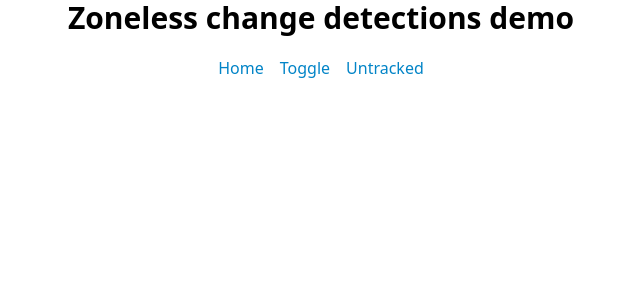
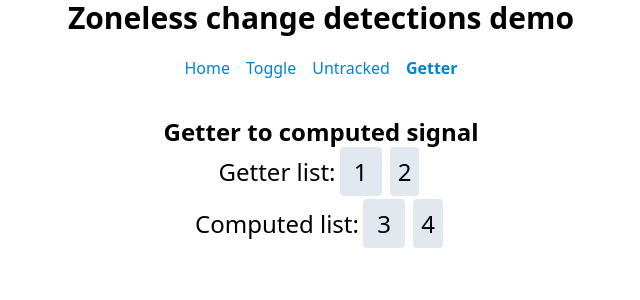
Before and after one commit to MaksymByelous/zoneless-cd, an Angular app: page /getter in a window 1280 px wide. Before the commit this address led to /. Shown: the top 300 px of the page, without its empty margins (319-959 px from the left). Built offline with nearby package versions, Linux system fonts and the light colour scheme.

Commit message:
add getter vs computed example

```diff
--- a/src/app/app.component.ts
+++ b/src/app/app.component.ts
@@ -11,6 +11,7 @@ import {RouterLink, RouterLinkActive, RouterOutlet} from '@angular/router';
       <a routerLink="/home" routerLinkActive="font-bold">Home</a>
       <a routerLink="/toggle" routerLinkActive="font-bold">Toggle</a>
       <a routerLink="/untracked" routerLinkActive="font-bold">Untracked</a>
+      <a routerLink="/getter" routerLinkActive="font-bold">Getter</a>
     </nav>
     <router-outlet />
   `,
--- a/src/app/app.routes.ts
+++ b/src/app/app.routes.ts
@@ -2,10 +2,12 @@ import { Routes } from '@angular/router';
 import {ParentComponent} from "./components/parent/parent.component";
 import {ActiveToggleComponent} from "./components/active-toggle/active-toggle.component";
 import {UntrackedSignalComponent} from "./components/untracked-signal/untracked-signal.component";
+import {AngularGetterComponent} from "./components/angular-getter/angular-getter/angular-getter.component";
 
 export const routes: Routes = [
   {path: '', redirectTo: 'home', pathMatch: 'full'},
   {path: 'home', component: ParentComponent},
   {path: 'toggle', component: ActiveToggleComponent},
   {path: 'untracked', component: UntrackedSignalComponent},
+  {path: 'getter', component: AngularGetterComponent},
 ];
--- /dev/null
+++ b/src/app/components/angular-getter/angular-getter/angular-getter.component.html
@@ -0,0 +1,22 @@
+<div class="p-2 text-center text-2xl">
+  <div class="font-bold mt-2 mb-2">Getter to computed signal</div>
+  <div class="mb-5">
+    <span>Getter list:</span>
+    @for(item of accDataByGetter; let idx = $index; track idx) {
+      <span class="bg-slate-200 rounded p-2 ml-1 mr-1"
+            (click)="updatePropDateSet(item)">
+        {{ item }}
+      </span>
+    }
+  </div>
+  <div class="mb-3">
+    <span>Computed list:</span>
+    @for(item of accDataBySignal(); let idx = $index; track idx) {
+      <span class="bg-slate-200 rounded p-2 ml-1 mr-1"
+        (click)="updateSignalDateSet(item)"
+      >
+        {{ item }}
+      </span>
+    }
+  </div>
+</div>
--- /dev/null
+++ b/src/app/components/angular-getter/angular-getter/angular-getter.component.ts
@@ -0,0 +1,34 @@
+import {Component, computed, signal} from '@angular/core';
+
+@Component({
+  selector: 'app-angular-getter',
+  standalone: true,
+  imports: [],
+  templateUrl: './angular-getter.component.html',
+  styleUrl: './angular-getter.component.scss'
+})
+export class AngularGetterComponent {
+dataSet1: number[] = [1]
+dataSet2: number[] = [2]
+
+  get accDataByGetter() {
+    console.log('getter')
+    return [...this.dataSet1, ...this.dataSet2]
+  }
+
+  updatePropDateSet(num: number) {
+    this.dataSet2.push(num + 1);
+  }
+
+dataSet3 = signal<number[]>([3])
+dataSet4 = signal<number[]>([4])
+
+  accDataBySignal = computed<number[]>(() => {
+    console.log('signal')
+    return [...this.dataSet3(), ...this.dataSet4()]
+  })
+
+  updateSignalDateSet(num: number) {
+  this.dataSet4.update((prev) => [...prev, num])
+  }
+}
```
Also changed, not shown: src/app/components/angular-getter/angular-getter/angular-getter.component.scss (added), 1 other file (tests, documents, lock files or other folders).
